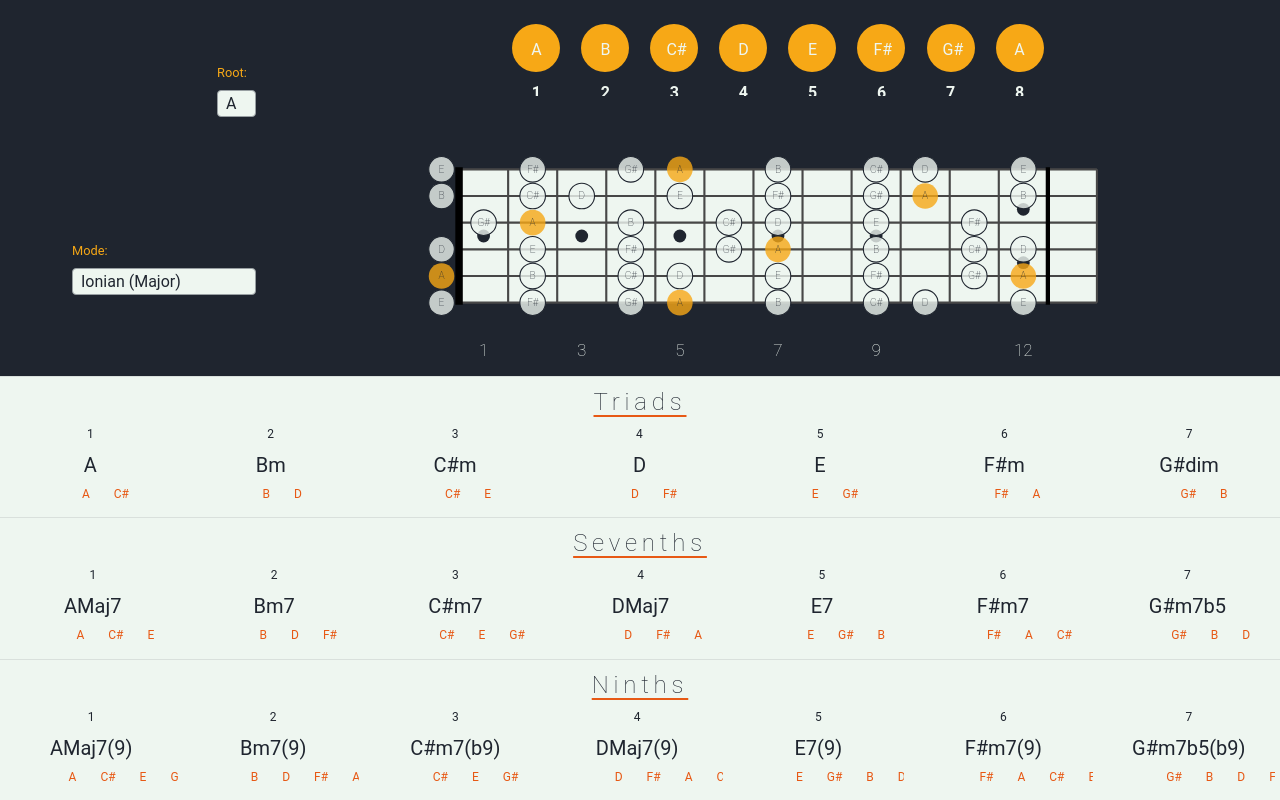
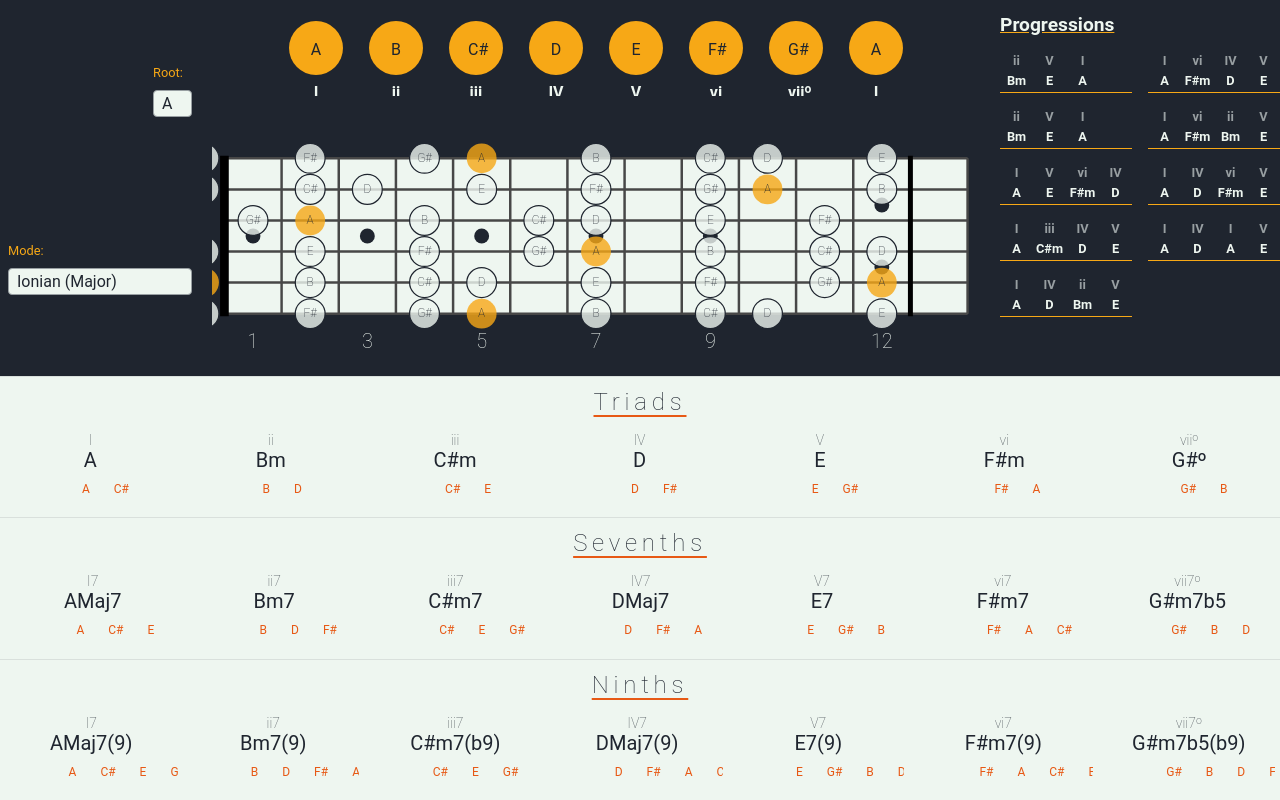
Before and after one commit to Thijnvdb/guitartool, a React (Create React App) app: page / in a window 1280 px wide. Built offline with nearby package versions, Linux system fonts and the light colour scheme.

Commit message:
added  progressions

```diff
--- a/src/components/ScaleDiagram.js
+++ b/src/components/ScaleDiagram.js
@@ -1,7 +1,7 @@
 import { NOTES, STANDARD_TUNING } from "../constants";
 
 const fretsDisplayed = 13;
-const margin = {top:50,bottom:50, left:50, right:50};
+const margin = {top:30,bottom:30, left:10, right:10};
 const fretheight = 46;
 const stringCount = 6;
 const stringOffset = 25;
@@ -86,7 +86,7 @@ export default function ScaleDiagram({notes, ommits, tuning = STANDARD_TUNING})
         const nums = [1,3,5,7,9,12];
 
         nums.forEach(n => {
-            numbers.push(<text textAnchor={"middle"} x={margin.left + (fretheight * n) - fretheight/2} y={margin.top + stringOffset*6 + margin.bottom / 2} className="fretNumber">{n}</text>);
+            numbers.push(<text textAnchor={"middle"} x={margin.left + (fretheight * n) - fretheight/2} y={margin.top + stringOffset*6 + margin.bottom / 10} className="fretNumber">{n}</text>);
 
             if(n === 12) {
                 numbers.push(<circle r={circleRadius/2} className="boardDot" cx={margin.left + (fretheight * n) - fretheight/2} cy={margin.top + stringOffset*1.5}></circle>)
--- a/src/constants.js
+++ b/src/constants.js
@@ -1,5 +1,12 @@
+export const MAJOR = "MAJOR";
+export const MINOR = "MINOR";
+export const DIMINISHED = "DIMINISHED";
+export const AUGMENTED = "AUGMENTED";
+
+export const romanNumerals = ["I", "II", "III", "IV", "V", "VI", "VII", "IX", "X"];
+
 export const SCALE_FAMILIES = [
-    {name:"Major", intervals:[2,2,1,2,2,2,1], modes:["Ionian (Major)", "Dorian", "Phrygian", "Lydian", "Mixolydian", "Aeolian (Natural Minor)", "Locrian"]},
+    {name:"Major", chordTypes:[MAJOR, MINOR, MINOR, MAJOR, MAJOR, MINOR, DIMINISHED] ,intervals:[2,2,1,2,2,2,1], modes:["Ionian (Major)", "Dorian", "Phrygian", "Lydian", "Mixolydian", "Aeolian (Natural Minor)", "Locrian"]},
     {name:"Melodic Minor", intervals:[2,1,2,2,2,2,1], modes:["Melodic Minor", "Dorian b2", "Lydian Aug.", "Lydian dom.", "Aeo. dom.", "Half diminished", "Alt."]},
     {name:"Harmonic Minor", intervals:[2,1,2,2,1,3,1], modes:["Harmonic Minor", "Locrian nat. 6", "Major #5", "Doroam #4", "Phrygian dom.", "Lydian #2", "Alt. dom. bb7"]},
     {name:"Harmonic Major", intervals:[2,2,1,2,1,3,1], modes:["Harmonic Major", "Dorian b5", "Phrygian b4", "Lydian b3", "Mixo. b2", "Lydian Augmented #2", "Locrian bb7"]},
@@ -29,4 +36,16 @@ export const NOTES = [
     {names: ["G#", "Ab"]}
 ]
 
+export const progressions = [
+    [1, 4, 0],
+    [0, 5, 3, 4],
+    [1, 4, 0],
+    [0, 5, 1, 4],
+    [0, 4, 5, 3],
+    [0, 3, 5, 4],
+    [0, 2, 3, 4],
+    [0, 3, 0, 4],
+    [0, 3, 1, 4]
+]
+
 export const STANDARD_TUNING = [7, 0, 5, 10, 2, 7];
--- a/src/json/naming.json
+++ b/src/json/naming.json
@@ -6,9 +6,9 @@
     },
     "3":{
         "6":{
-            "value":"dim",
+            "value":"ᵒ",
             "9":{
-                "value":"dim7"
+                "value":"ᵒ7"
             },
             "10":{
                 "value":"m7b5"
--- a/src/pages/ScaleExplorer.js
+++ b/src/pages/ScaleExplorer.js
@@ -1,5 +1,5 @@
 import { useEffect, useState } from "react"
-import { CHORD_TYPES, NOTES, SCALE_FAMILIES, STANDARD_TUNING } from "../constants";
+import { CHORD_TYPES, NOTES, progressions, romanNumerals, SCALE_FAMILIES, STANDARD_TUNING } from "../constants";
 import { Scale } from "../objects/Scale";
 import "../stylesheets/explorer.scss";
 import ScaleDiagram from "../components/ScaleDiagram";
@@ -14,9 +14,18 @@ export default function ScaleExplorer() {
     const [triads, setTriads] = useState([]);
     const [sevenths, setSevenths] = useState([]);
     const [ninths, setNinths] = useState([]);
+    const [degrees, setDegrees] = useState(family.chordTypes);
 
     useEffect(()=> {
-        updateScale();
+        let s = new Scale(root, family, mode);
+        setScale(s);
+
+        let deg = [...family.chordTypes];
+        for (let i = 0; i < mode; i++) {
+            const element = deg.shift();
+            deg.push(element);
+        }
+        setDegrees(deg);
     }, [family, root, mode])
 
     useEffect(()=> {
@@ -26,11 +35,6 @@ export default function ScaleExplorer() {
             setNinths(scale.getChordsOfType(CHORD_TYPES.ninth));
         }
     }, [scale])
-
-    function updateScale() {
-        let s = new Scale(root, family, mode);
-        setScale(s);
-    }
 
     function toggleOmmit(n) {
         let o = [...ommits];
@@ -48,9 +52,9 @@ export default function ScaleExplorer() {
             <div className="input">
                 <label>
                     Root: <br/>
-                    <select onChange={e=>setRoot(e.target.value)}>
+                    <select defaultValue={0} onChange={e=>setRoot(e.target.value)}>
                         {
-                            NOTES.map((note, i) => <option key={i+"n"} value={i} selected={root === i ? "selected":null}>{note.names[0]}</option>)
+                            NOTES.map((note, i) => <option key={i+"n"} value={i}>{note.names[0]}</option>)
                         }
                     </select>
                 </label>
@@ -64,20 +68,43 @@ export default function ScaleExplorer() {
                 </label> */}
                 <label>
                     Mode:<br/>
-                    <select onChange={e=>setMode(e.target.value)}>
+                    <select defaultValue={0} onChange={e=>setMode(e.target.value)}>
                         {
-                            family?.modes?.map((mode, i) => <option key={i+"m"} value={i} selected={mode === i ? "selected" : null}>{mode}</option>)
+                            family?.modes?.map((mode, i) => <option key={i+"m"} value={i} >{mode}</option>)
                         }
                     </select>
                 </label>
             </div>
             <div className="scaleNotes">
                 {
-                    scale?.notes?.map((n, i) => <span key={"ommit"+i}className={ommits.includes(i) ? "ommit" : ""} onClick={()=>toggleOmmit(i)}>{NOTES[n].names[0]} <h3>{i + 1}</h3></span>)
+                    scale?.notes?.map((n, i) =>
+                        <span key={"ommit"+i}className={ommits.includes(i) ? "ommit" : ""} onClick={()=>toggleOmmit(i)}>
+                            {NOTES[n].names[0]}
+                            <h3 className={"scaleDegree " + degrees[i]}>{romanNumerals[i % (scale.notes.length - 1)]}</h3>
+                        </span>)
                 }
             </div>
             <div className="scaleDiagram">
                 {scale && <ScaleDiagram tuning={STANDARD_TUNING} ommits={ommits} notes={scale.notes}/>}
+            </div>
+            <div className="progressions">
+                <h1>Progressions</h1>
+                <div className="grid">
+                    {
+                            progressions.map(p =>
+                                <div className="progression">
+                                    {
+                                        p.map(c =>
+                                            <span>
+                                                <h2>{triads[c]?.name}</h2>
+                                                <h3 className={"scaleDegree "+degrees[c]}>{romanNumerals[c]}</h3>
+                                            </span>
+                                        )
+                                    }
+                                </div>
+                            )
+                        }
+                </div>
             </div>
             <div className="chords">
                 <div className="repeater">
@@ -85,8 +112,13 @@ export default function ScaleExplorer() {
                     <div className="chordelements">
                         {
                             triads?.map((e,i) => ommits.includes(i) ? <></> : <span className="chord" key={i+"b3"} /* onClick={()=>getDiagrams(e)} */>
+                                <h4 className={"scaleDegree " + degrees[i]}>{romanNumerals[i]}</h4>
                                 {e.name}
-                                <span className="notes">{e.notes.map((n,j) => <span key={j+"3"+i} className="note">{NOTES[n].names[0]}</span>)}</span>
+                                <span className="notes">{e.notes.map((n,j) =>
+                                    <span key={j+"3"+i} className="note">
+                                        {NOTES[n].names[0]}
+                                    </span>)}
+                                </span>
                             </span>)
                         }
                     </div>
@@ -96,8 +128,13 @@ export default function ScaleExplorer() {
                     <div className="chordelements">
                         {
                             sevenths?.map((e,i) => ommits.includes(i) ? <></> : <span className="chord" key={i+"b7"} /* onClick={()=>getDiagrams(e)} */>
+                                <h4 className={"scaleDegree " + degrees[i]}>{romanNumerals[i]}7</h4>
                                 {e.name}
-                                <span className="notes">{e.notes.map((n,j) => <span key={j+"7"+i} className="note">{NOTES[n].names[0]}</span>)}</span>
+                                <span className="notes">{e.notes.map((n,j) =>
+                                    <span key={j+"7"+i} className="note">
+                                        {NOTES[n].names[0]}
+                                    </span>)}
+                                </span>
                             </span>)
                         }
                     </div>
@@ -107,8 +144,13 @@ export default function ScaleExplorer() {
                     <div className="chordelements">
                         {
                             ninths?.map((e,i) => ommits.includes(i) ? <></> : <span className="chord" key={i+"b9"} /* onClick={()=>getDiagrams(e)} */>
+                                <h4 className={"scaleDegree " + degrees[i]}>{romanNumerals[i]}7</h4>
                                 {e.name}
-                                <span className="notes">{e.notes.map((n,j) => <span key={j+"9"+i} className="note">{NOTES[n].names[0]}</span>)}</span>
+                                <span className="notes">{e.notes.map((n,j) =>
+                                    <span key={j+"9"+i} className="note">
+                                        {NOTES[n].names[0]}
+                                    </span>)}
+                                </span>
                             </span>)
                         }
                     </div>
--- a/src/stylesheets/explorer.scss
+++ b/src/stylesheets/explorer.scss
@@ -1,15 +1,29 @@
 @import "./colors.scss";
+
+.scaleDegree {
+    &.MINOR, &.DIMINISHED {
+        text-transform: lowercase;
+    }
+
+    &.MAJOR, &.AUGMENTED {
+        text-transform: uppercase;
+    }
+
+    &.DIMINISHED::after {
+        content: "ᵒ";
+    }
+}
 
 .explorer {
     height: 100vh;
     width: 100%;
     display: grid;
     grid-template-areas:
-    "input notes"
-    "input scaledia"
-    "chords chords";
+    "input notes prog"
+    "input scaledia prog"
+    "chords chords chords";
     grid-template-rows: 12% 30% 1fr;
-    grid-template-columns: 20% 1fr;
+    grid-template-columns: 15% 60% 1fr;
     gap: 20px;
 
     .input, .chords, .scaleNotes, .scaleDiagram {
@@ -20,27 +34,29 @@
     }
 
     .scaleNotes {
-        width: 55%;
+        width: 80%;
         height: 100%;
         margin: auto;
         grid-area: notes;
         flex-direction: row;
+        justify-content: space-between;
 
         span {
             transition: 0.2s ease-in;
             cursor: pointer;
             text-align: center;
-            width: 1em;
-            height: 1em;
-            padding: 1em;
+            width: 1rem;
+            height: 1rem;
+            padding: 1.2rem;
             border-radius: 50%;
-            color: $light;
+            color: $dark;
             background-color: $primary;
             &.ommit {
                 opacity: 0.5;
             }
 
             h3 {
+                color: $light;
                 margin-top: 1.5em;
                 font-size: 1em;
             }
@@ -181,6 +197,81 @@
         }
     }
 
+    /* width */
+    ::-webkit-scrollbar {
+        width: 10px;
+    }
+
+    /* Track */
+    ::-webkit-scrollbar-track {
+        background: transparent;
+    }
+
+    /* Handle */
+    ::-webkit-scrollbar-thumb {
+        background: $light-accent;
+    }
+
+    /* Handle on hover */
+    ::-webkit-scrollbar-thumb:hover {
+        background: $primary;
+    }
+
+    .progressions {
+        overflow: hidden;
+        grid-area: prog;
+        display: flex;
+        justify-content: space-between;
+        flex-direction: column;
+
+        h1 {
+            font-size: 1.2em;
+            color: $light;
+            text-decoration: underline;
+            text-decoration-color: $primary;
+        }
+
+        .grid {
+            height: 85%;
+            display: grid;
+            grid-template-columns: 1fr 1fr;
+            grid-auto-rows: 5vh;
+            gap: 1em;
+            overflow-y: scroll;
+
+            .progression {
+                display: flex;
+                flex-direction: row;
+                color: $light;
+                overflow: hidden;
+                justify-content: flex-start;
+                border-bottom: 1px solid $primary;
+
+                span {
+                    display: grid;
+                    width: 25%;
+                    grid-template-rows: 30% 1fr;
+                    text-align: center;
+                    gap: 20%;
+
+                    h2 {
+                        margin:0;
+                        font-size: 0.8rem;
+                        grid-row: 0;
+                    }
+
+                    h3 {
+                        margin: 0;
+                        font-size: 0.8rem;
+                        grid-row: 1;
+                        color: $light-accent;
+                    }
+                }
+            }
+        }
+
+    }
+
     .chords {
         background-color: $light;
         width: 100%;
@@ -220,14 +311,15 @@
                 align-items: center;
                 justify-content: space-around;
 
+                h4 {
+                    margin: 0;
+                    font-weight: 100;
+                    color: $dark;
+                    opacity: 0.8;
+                    font-size: 0.7em;
+                }
+
                 span.chord {
-                    @for $i from 1 through 10 {
-                        &:nth-child(#{$i})::before {
-                            content: '#{$i}';
-                            font-size: 0.6em;
-                            margin-bottom: 1em;
-                        }
-                    }
                     overflow: hidden;
                     display: flex;
                     justify-content: space-around;
```
